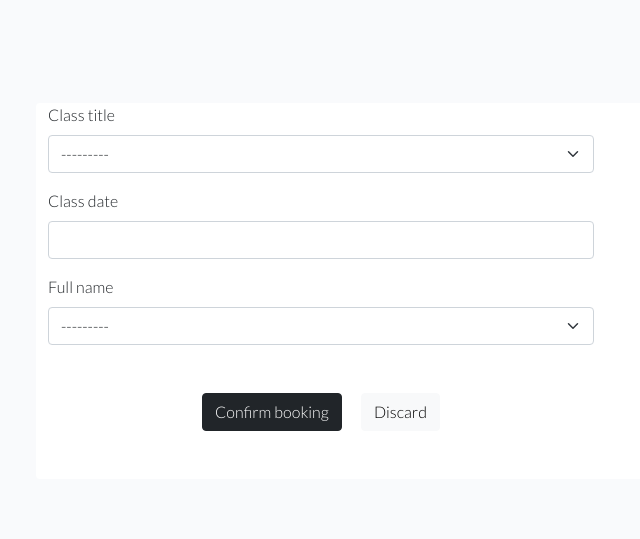
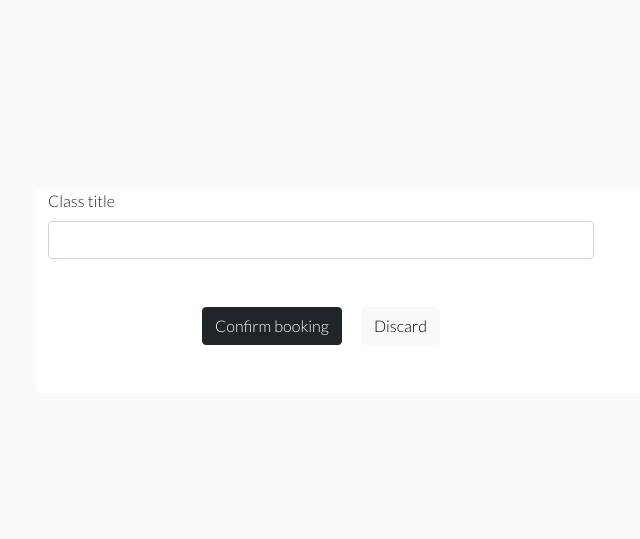
Before and after one commit to Agnieszka-21/namaste-django, a Django app: page /schedule/book_class/1/ in a window 1280 px wide. Shown: the part 74-613 px from the top of the page, without its empty margins (34-674 px from the left). Run offline with Django 5.2, Linux system fonts and the light colour scheme; a user stored in the database is signed in; tables that the repository leaves empty hold one stand-in row (values such as "Sample post"); some libraries are stand-ins or nearby versions; some web fonts are replaced.

Commit message:
Simplify the booking form and model to focus on getting the essential data

```diff
--- a/schedule/forms.py
+++ b/schedule/forms.py
@@ -6,13 +6,9 @@ class BookingForm(forms.ModelForm):
         model = Booking
         fields = [
             'chosen_class',
-            'class_date',
-            'client',
         ]
         labels = {
             'chosen_class': 'Class title',
-            'class date': 'Class date',
-            'client': 'Full name',
         }
 
         def __init__(self, *args, **kwargs):
--- a/schedule/models.py
+++ b/schedule/models.py
@@ -183,12 +183,13 @@ class GroupClass(models.Model):
     teacher = models.CharField(max_length=100, null=True, blank=True)
 
     def __str__(self):
-        return f"{self.id} {self.title} | {self.weekday} {self.start_time}"
+        return f"{self.title} | {self.weekday} {self.start_time}"
 
 
 class Booking(models.Model):
     id = models.UUIDField(primary_key=True, unique=True, default=uuid.uuid4, editable=False)
-    chosen_class = models.ForeignKey(GroupClass, on_delete=models.CASCADE, related_name='booked_class', null=True, blank=True)
-    class_date = models.DateField(null=True, blank=True)
-    client = models.ForeignKey(User, on_delete=models.CASCADE, null=True, blank=True)
-    booked_on = models.DateTimeField(auto_now_add=True)
+    chosen_class = models.CharField(max_length=100, null=True, blank=True)
+    client = models.OneToOneField(User, on_delete=models.CASCADE, null=True, blank=True)
+
+    def __str__(self):
+        return f"Booking {self.id} for {self.client} | {self.chosen_class}"
--- a/schedule/templates/schedule/schedule_detail.html
+++ b/schedule/templates/schedule/schedule_detail.html
@@ -31,12 +31,12 @@
                 <p class="card-text"><span class="fw-bold">Class description: </span>
                     {{ chosen_class.description }}
                 </p>
+                <p>
+                    {{ chosen_class.location }}
+                </p>
                 <hr>
                 <p class="fw-bold">
                     {{ chosen_class.weekday }} | {{ chosen_class.start_time }} | {{ chosen_class.duration }}
-                </p>
-                <p>
-                    {{ chosen_class.location }}
                 </p>
             </div>
         </div>
--- a/schedule/views.py
+++ b/schedule/views.py
@@ -1,4 +1,5 @@
 from django.shortcuts import render, redirect, get_object_or_404
+from django.contrib import messages
 from django.contrib.auth.decorators import login_required
 from django.http import HttpResponse
 from django.template import loader
@@ -39,14 +40,15 @@ def book_class(request, id):
     if request.method == 'POST':
         # Print statement for debugging the function
         print("Received a POST request")
-        booking_form = BookingForm(request.POST, instance=chosen_class)
+        booking_form = BookingForm(request.POST, request.FILES, instance=chosen_class)
         if booking_form.is_valid():
             try:
                 booking = booking_form.save(commit=False)
-                booking.user = request.user
+                booking.chosen_class = request.chosen_class # ??? not sure about this
+                booking.client = request.user
                 booking.save()
-                messages.success(request, 'Your profile has been updated')
-                return redirect('profile', request.user.id)
+                messages.success(request, 'Your booking was successful!')
+                return redirect('schedule', request.chosen_class.id)
             except:
                 messages.error(request, 'ERROR: Oops, something went wrong...')
     else:
```
Also changed, not shown: schedule/migrations/0015_alter_booking_chosen_class_alter_booking_client.py (added).
